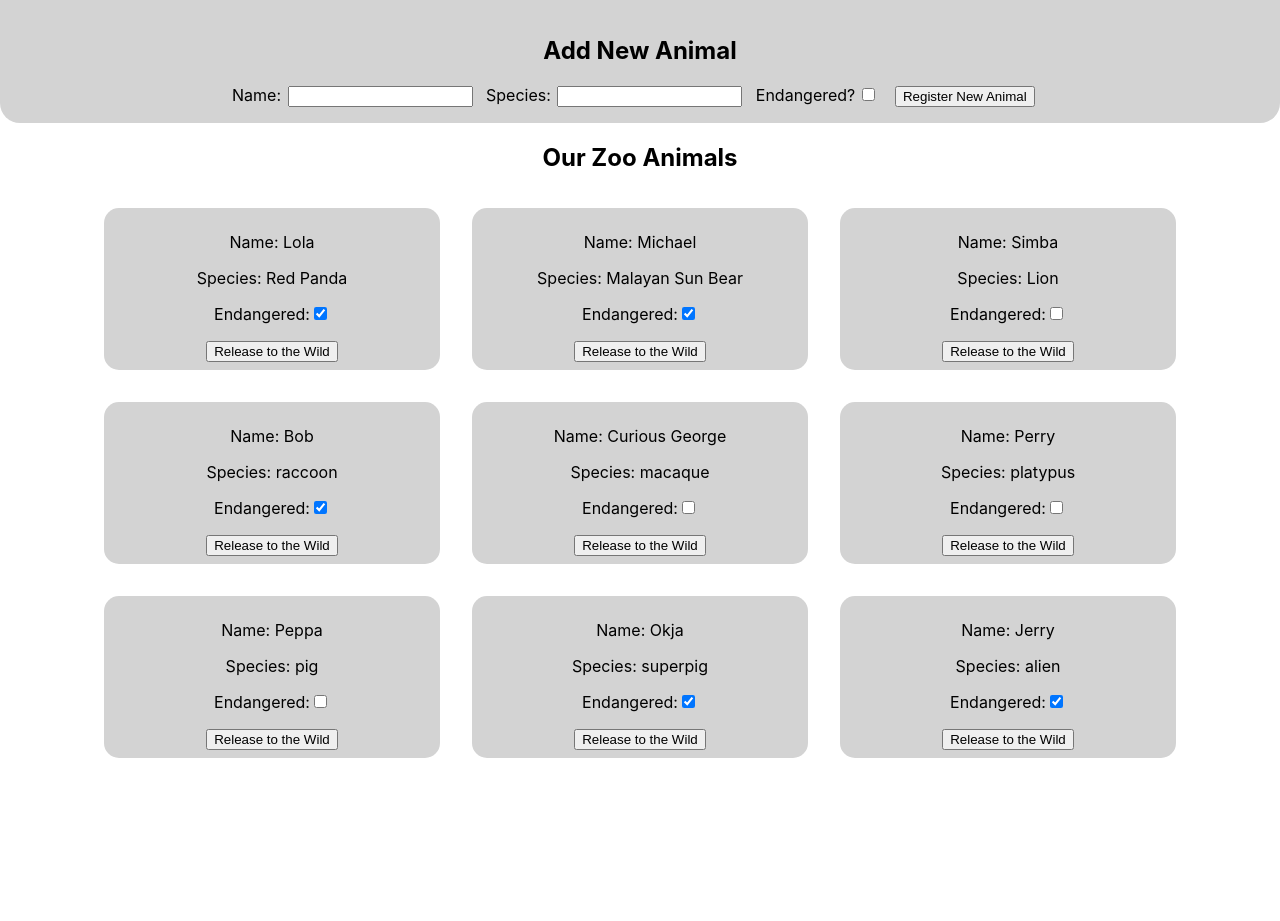
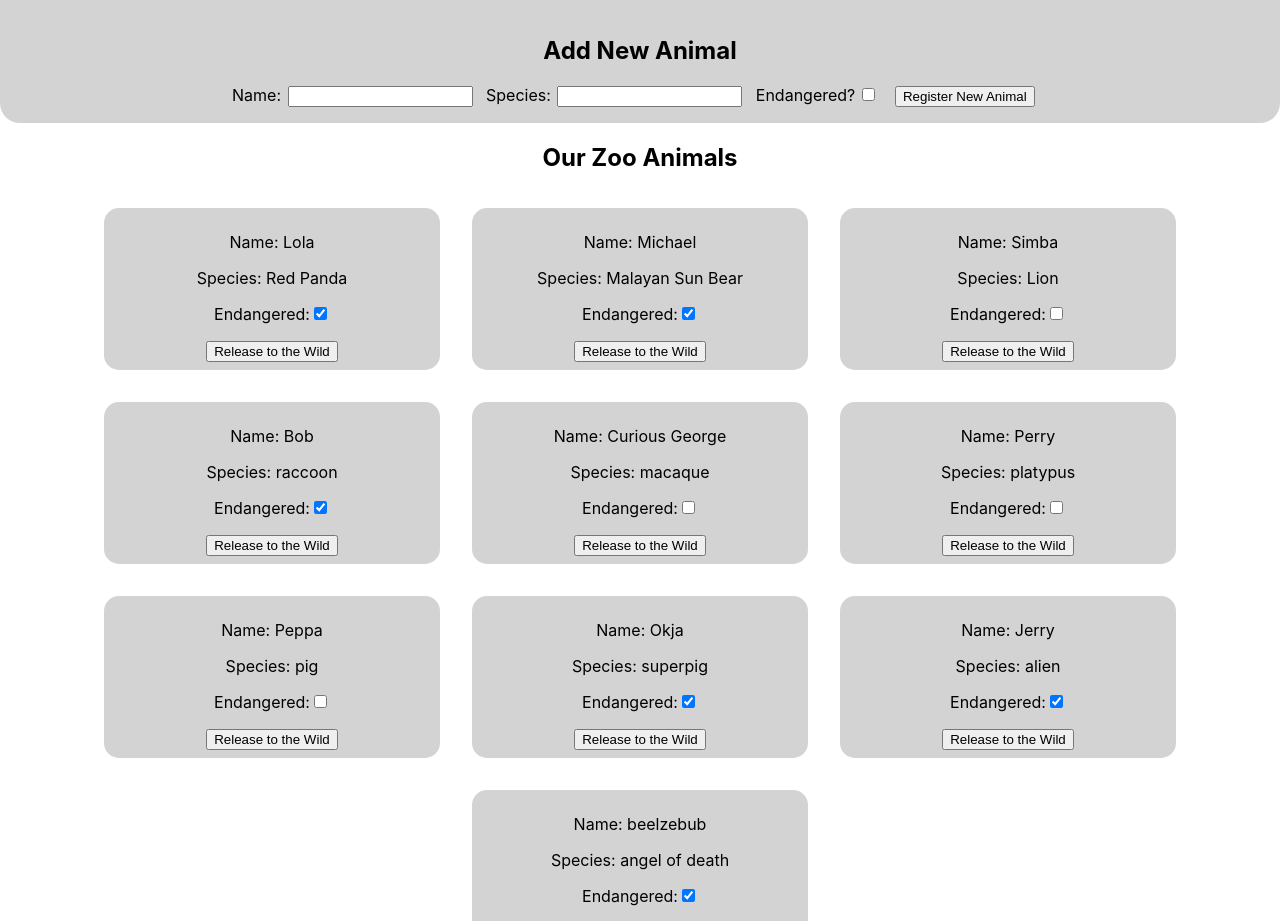
Before and after one commit to mlmason11/071023-ph2-post-patch-delete, a React (Create React App) app: page / in a window 1280 px wide. Shown: the top 921 px of the page. Before the commit the page ends 800 px from the top, so only its background shows below. Built offline with nearby package versions, Linux system fonts and the light colour scheme; data requests are answered from the project's data file.

Commit message:
First commit

```diff
--- a/db.json
+++ b/db.json
@@ -53,6 +53,12 @@
       "species": "alien",
       "endangered": true,
       "id": 10
+    },
+    {
+      "name": "beelzebub",
+      "species": "angel of death",
+      "endangered": true,
+      "id": 11
     }
   ]
 }
--- a/src/components/AnimalCard.jsx
+++ b/src/components/AnimalCard.jsx
@@ -1,10 +1,29 @@
-function AnimalCard({ animal }) {
+function AnimalCard({ animal, editAnimal, releaseAnimal }) {
 
 
     // EVENTS //
 
-    function handleChangeEndangered(event) {
-      console.log("Attempting to change endangered")
+    function handleChangeEndangered() {
+        const OPTIONS = {
+            method: 'PATCH',
+            headers: {
+                'Accept': 'application/json',
+                'Content-Type': 'application/json'
+            },
+            body: JSON.stringify({ endangered: !animal.endangered })
+        }
+
+        fetch(`http://localhost:3000/animals/${animal.id}`, OPTIONS)
+        .then( r => r.json() )
+        .then( editedAnimal => editAnimal(editedAnimal) )
+    }
+
+    function handleRelease() {
+        const OPTIONS = { method: 'DELETE' }
+
+        fetch(`http://localhost:3000/animals/${animal.id}`, OPTIONS)
+        .then( r => r.json() )
+        .then( () => releaseAnimal(animal) )
     }
 
 
@@ -23,7 +42,7 @@ function AnimalCard({ animal }) {
                 onChange={ handleChangeEndangered } />
             </p>
 
-            <button>Release to the Wild</button>
+            <button onClick={ handleRelease }>Release to the Wild</button>
 
         </div>
     )
--- a/src/components/AnimalCollection.jsx
+++ b/src/components/AnimalCollection.jsx
@@ -15,26 +15,37 @@ function AnimalCollection() {
     useEffect(() => {
         fetch('http://localhost:3000/animals')
         .then( response => response.json() )
-        .then( fetchedData => setAnimals(fetchedData) )
+        .then( fetchedAnimals => setAnimals(fetchedAnimals) )
     }, [])
 
 
     // CALLBACK FUNCTIONS //
 
-    /* We'll add some callback functions here */
+    function addAnimal( newAnimal ) {
+        setAnimals([...animals, newAnimal])
+    }
 
+    function editAnimal( editedAnimal ) {
+        const newAnimals = animals.map( animal => animal.id === editedAnimal.id ? editedAnimal : animal )
+        setAnimals( newAnimals )
+    }
+
+    function releaseAnimal( deletedAnimal ) {
+        const filteredAnimals = animals.filter( animal => animal.id !== deletedAnimal.id )
+        setAnimals( filteredAnimals )
+    }
 
     // RENDER //
 
     return (
         <>
-            <AnimalForm />
+            <AnimalForm addAnimal={addAnimal} />
 
             <h2>Our Zoo Animals</h2>
 
             <div className="animal-container">
 
-                { animals.map(animal => <AnimalCard key={animal.id} animal={animal} />) }
+                { animals.map(animal => <AnimalCard key={animal.id} animal={animal} editAnimal={editAnimal} releaseAnimal={releaseAnimal} />) }
 
             </div>
         </>
--- a/src/components/AnimalForm.jsx
+++ b/src/components/AnimalForm.jsx
@@ -1,6 +1,6 @@
 import { useState } from 'react'
 
-function AnimalForm() {
+function AnimalForm({addAnimal}) {
 
 
     // STATE //
@@ -20,6 +20,23 @@ function AnimalForm() {
 
     function handleSubmitAnimal(e) {
         e.preventDefault()
+
+        const OPTIONS = {
+            method: 'POST',
+            headers: {
+                'Accept': 'application/json',
+                'Content-Type': 'application/json'
+            },
+            body: JSON.stringify({
+                name: name,
+                species: species,
+                endangered: endangered
+            })
+        }
+
+        fetch(`http://localhost:3000/animals`, OPTIONS)
+        .then( r => r.json() )
+        .then( fetchedData => addAnimal(fetchedData) )
 
         resetForm()
     }
```
Also changed, not shown: 1 other file (tests, documents, lock files or other folders).
